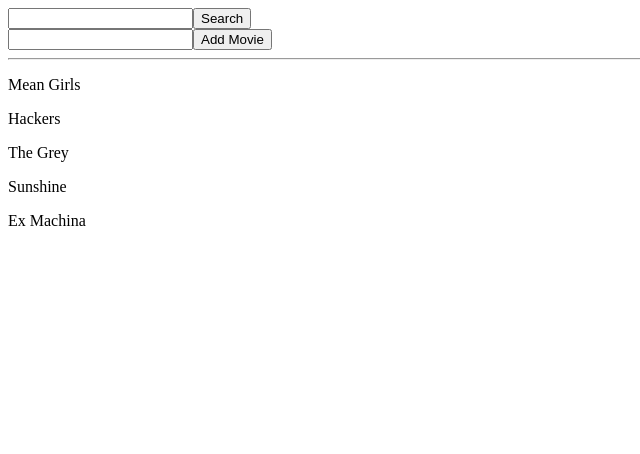
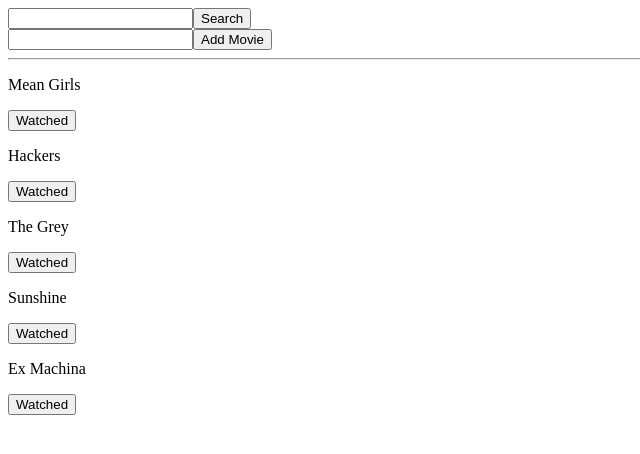
Before and after one commit to jennclee/movie-list, a React app: page / in a window 1280 px wide. Shown: the top 454 px of the page, without its empty margins (0-640 px from the left). Built offline with nearby package versions, Linux system fonts and the light colour scheme; the HTML template or start-up script is replaced by a standard one.

Commit message:
Add watched functionality to Movie component

```diff
--- a/client/src/components/Movie.jsx
+++ b/client/src/components/Movie.jsx
@@ -4,7 +4,11 @@
 export default class Movie extends React.Component {
   constructor(props) {
     super(props);
+    this.handleOnWatched = this.handleOnWatched.bind(this);
+  }
 
+  handleOnWatched() {
+    this.props.watched(this.props.movie);
   }
 
   render() {
@@ -12,6 +16,7 @@
       <div>
         <div className="movie">
           <p>{this.props.movie.title}</p>
+          <button onClick={this.handleOnWatched}>Watched</button>
         </div>
       </div>
     );
```
